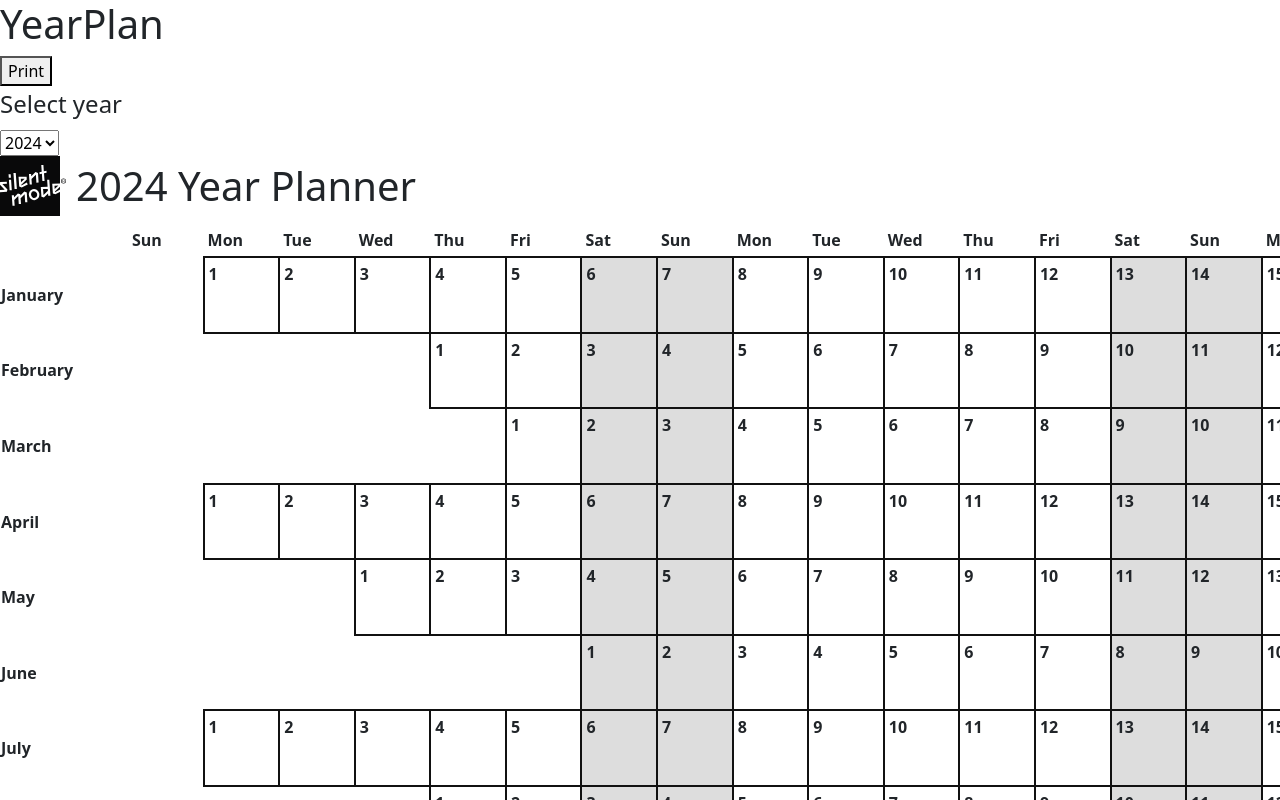
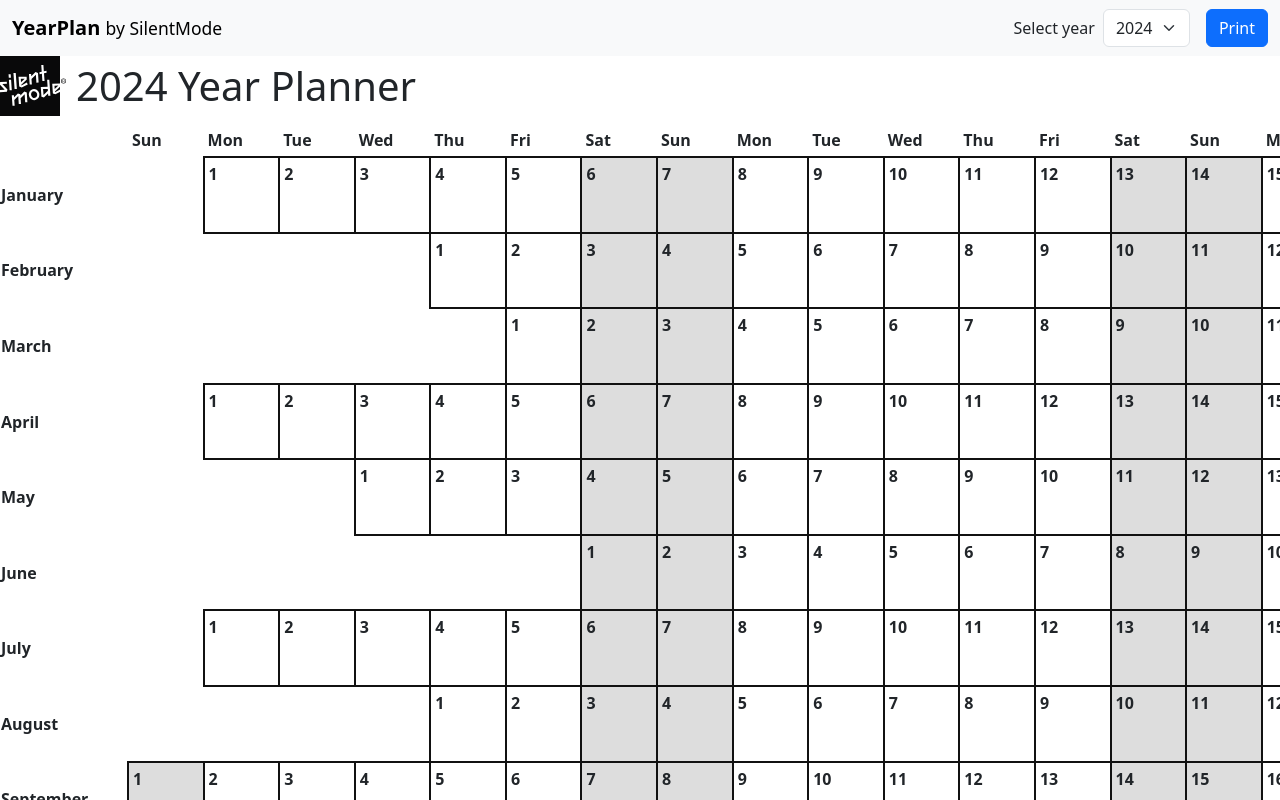
Before and after one commit to legendarydrew/yearplan, an Angular app: page / in a window 1280 px wide. Shown: the top 800 px of the page. Built offline with nearby package versions, Linux system fonts and the light colour scheme.

Commit message:
feat: replacing the app header with a navbar.

```diff
--- a/src/app/app.component.html
+++ b/src/app/app.component.html
@@ -1,9 +1,24 @@
-<header>
-  <h1>YearPlan</h1>
-  <button (click)="printHandler()">Print</button>
-</header>
-
-<app-year-select [year]="plan.year" (yearUpdate)="updateYearHandler($event)"></app-year-select>
+<nav class="navbar sticky-top navbar-expand-lg bg-body-tertiary">
+  <div class="container-fluid">
+    <a class="navbar-brand" href="#">
+      <b>YearPlan</b>&nbsp;<small>by SilentMode</small>
+    </a>
+    <button class="navbar-toggler" type="button" data-bs-toggle="collapse" data-bs-target="#navbarSupportedContent"
+            aria-controls="navbarSupportedContent" aria-expanded="false" aria-label="Toggle navigation">
+      <span class="navbar-toggler-icon"></span>
+    </button>
+    <div class="collapse navbar-collapse" id="navbarSupportedContent">
+      <ul class="navbar-nav ms-auto">
+        <li class="nav-item me-3">
+          <app-year-select [year]="plan.year" (yearUpdate)="updateYearHandler($event)"></app-year-select>
+        </li>
+        <li class="nav-item">
+          <button class="btn btn-primary" (click)="printHandler()">Print</button>
+        </li>
+      </ul>
+    </div>
+  </div>
+</nav>
 
 <app-calendar [year]="plan.year"></app-calendar>
 <app-events-list [events]="plan.events"></app-events-list>
--- a/src/app/components/year-select/year-select.component.css
+++ b/src/app/components/year-select/year-select.component.css
@@ -0,0 +1,5 @@
+:host {
+  display: flex;
+  align-items: center;
+  gap: 0.5em;
+}
--- a/src/app/components/year-select/year-select.component.html
+++ b/src/app/components/year-select/year-select.component.html
@@ -1,8 +1,6 @@
-<fieldset>
-  <legend>Select year</legend>
-  <select [(ngModel)]="year" (ngModelChange)="updateHandler()">
-    @for (year of years; track year) {
-      <option [ngValue]="year">{{ year }}</option>
-    }
-  </select>
-</fieldset>
+<label class="form-label text-nowrap mb-0" for="yearSelect">Select year</label>
+<select id="yearSelect" class="form-select" [(ngModel)]="year" (ngModelChange)="updateHandler()">
+  @for (year of years; track year) {
+    <option [ngValue]="year">{{ year }}</option>
+  }
+</select>
--- a/src/styles.scss
+++ b/src/styles.scss
@@ -15,4 +15,8 @@
 @import "bootstrap/scss/grid";
 @import "bootstrap/scss/helpers";
 
+@import "bootstrap/scss/buttons";
+@import "bootstrap/scss/forms";
+@import "bootstrap/scss/navbar";
+
 @import "bootstrap/scss/utilities/api";
```
